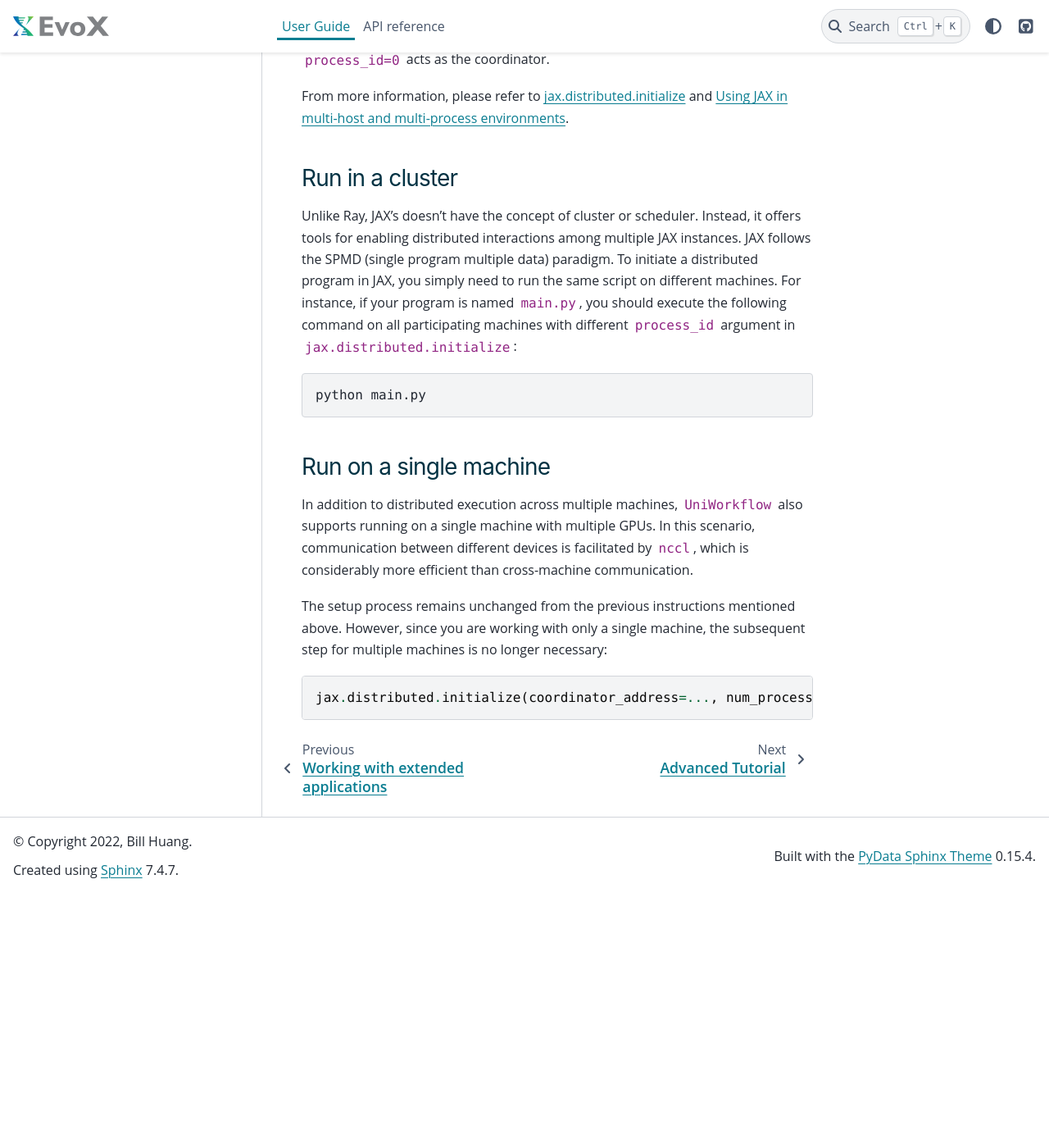
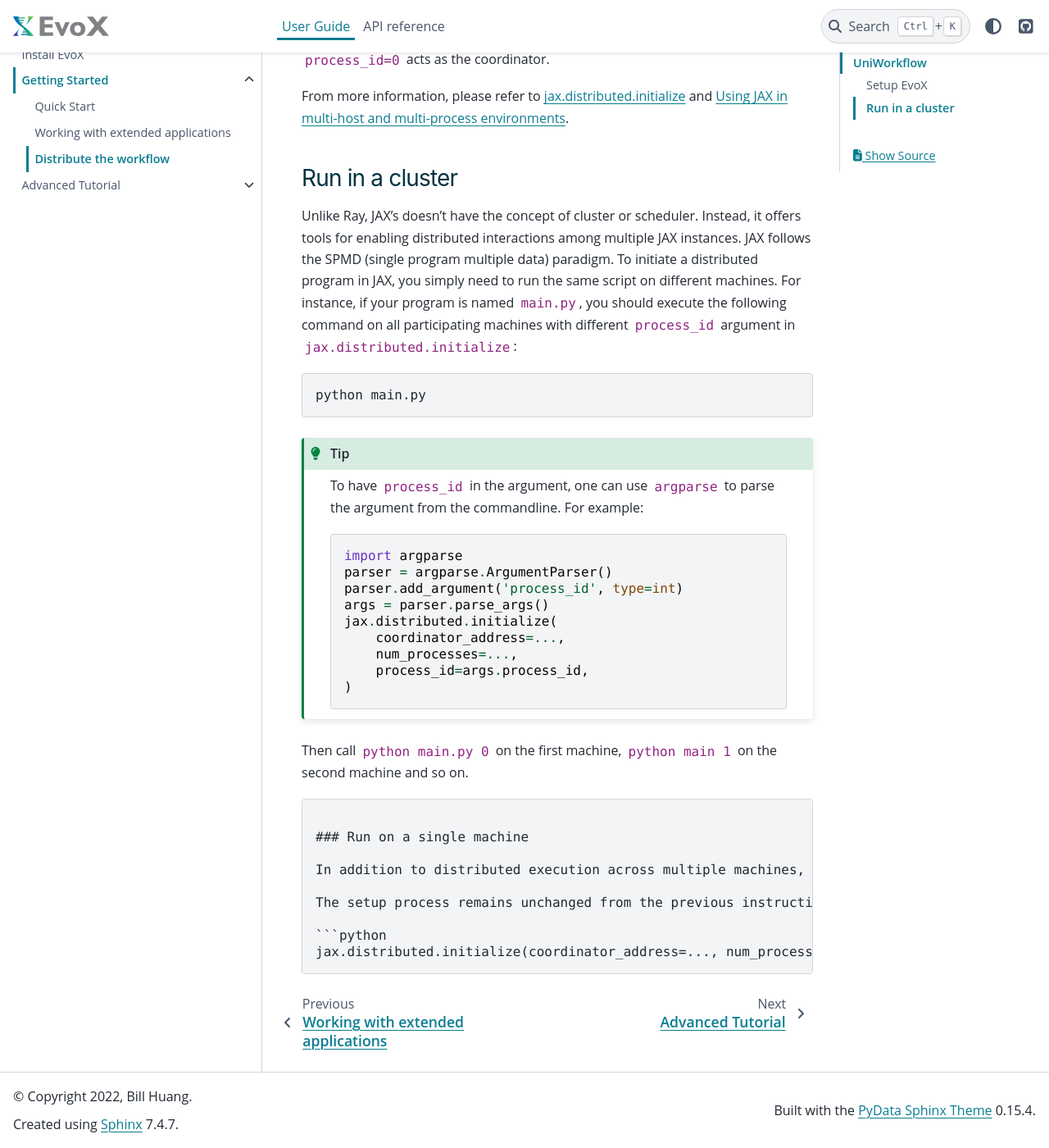
Before and after one commit to EMI-Group/evox, a Sphinx documentation site: the page built from docs/source/guide/basics/3-distributed.md, in a window 1280 px wide and 1400 px high, scrolled down 2625 px. Shown: the whole window at 82% size. Built offline with Sphinx 7.4.7 and the PyData theme 0.15.4, drawn with Linux system fonts in a browser that asks for light colours; pages that are not in the unit, such as notebooks, are missing from menus; before the commit the page ends 3715 px from its top, so only the background shows below that; some of the changed text lies outside the part shown.

Commit message:
doc: add tip for handling process_id

````diff
--- a/docs/source/guide/basics/3-distributed.md
+++ b/docs/source/guide/basics/3-distributed.md
@@ -107,6 +107,26 @@ Instead, it offers tools for enabling distributed interactions among multiple JA
 python main.py
 ```
 
+```{tip}
+To have `process_id` in the argument, one can use `argparse` to parse the argument from the commandline.
+For example:
+
+```python
+import argparse
+parser = argparse.ArgumentParser()
+parser.add_argument('process_id', type=int)
+args = parser.parse_args()
+jax.distributed.initialize(
+    coordinator_address=...,
+    num_processes=...,
+    process_id=args.process_id,
+)
+```
+
+Then call `python main.py 0` on the first machine, `python main 1` on the second machine and so on.
+
+```
+
 ### Run on a single machine
 
 In addition to distributed execution across multiple machines, `UniWorkflow` also supports running on a single machine with multiple GPUs. In this scenario, communication between different devices is facilitated by `nccl`, which is considerably more efficient than cross-machine communication.
````
